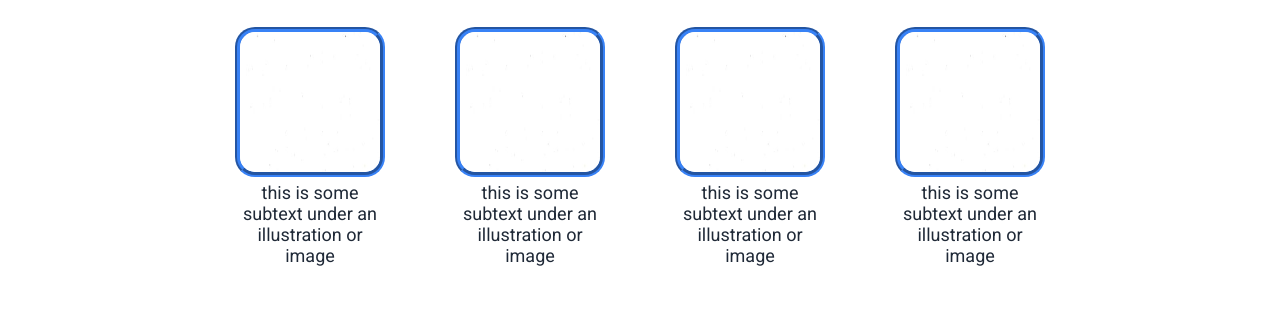
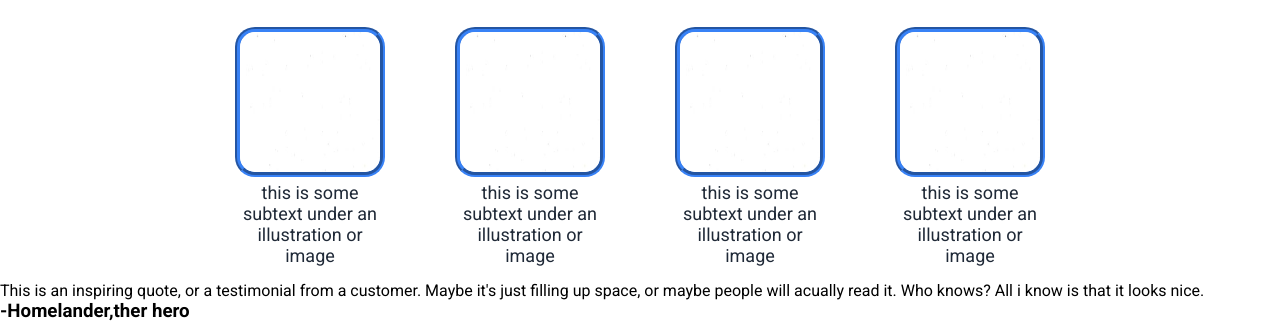
Before and after one commit to imadzaanine/Landing-page-odin, a plain HTML site: page index.html in a window 1280 px wide. Shown: the part 578-900 px from the top of the page. Before the commit the page ends 859 px from the top, so only its background shows below. Drawn offline with Linux system fonts and the light colour scheme.

Commit message:
added the quote section

```diff
--- a/index.html
+++ b/index.html
@@ -51,6 +51,10 @@
             <p>this is some subtext under an illustration or image</p>
         </div>
     </div>
+    <div class="quote">
+        <p>This is an inspiring quote, or a testimonial from a customer. Maybe it's just filling up space, or maybe people will acually read it. Who knows? All i know is that it looks nice.</p>
+        <h3>-Homelander,ther hero</h3>
+    </div>
 
 
 
```
